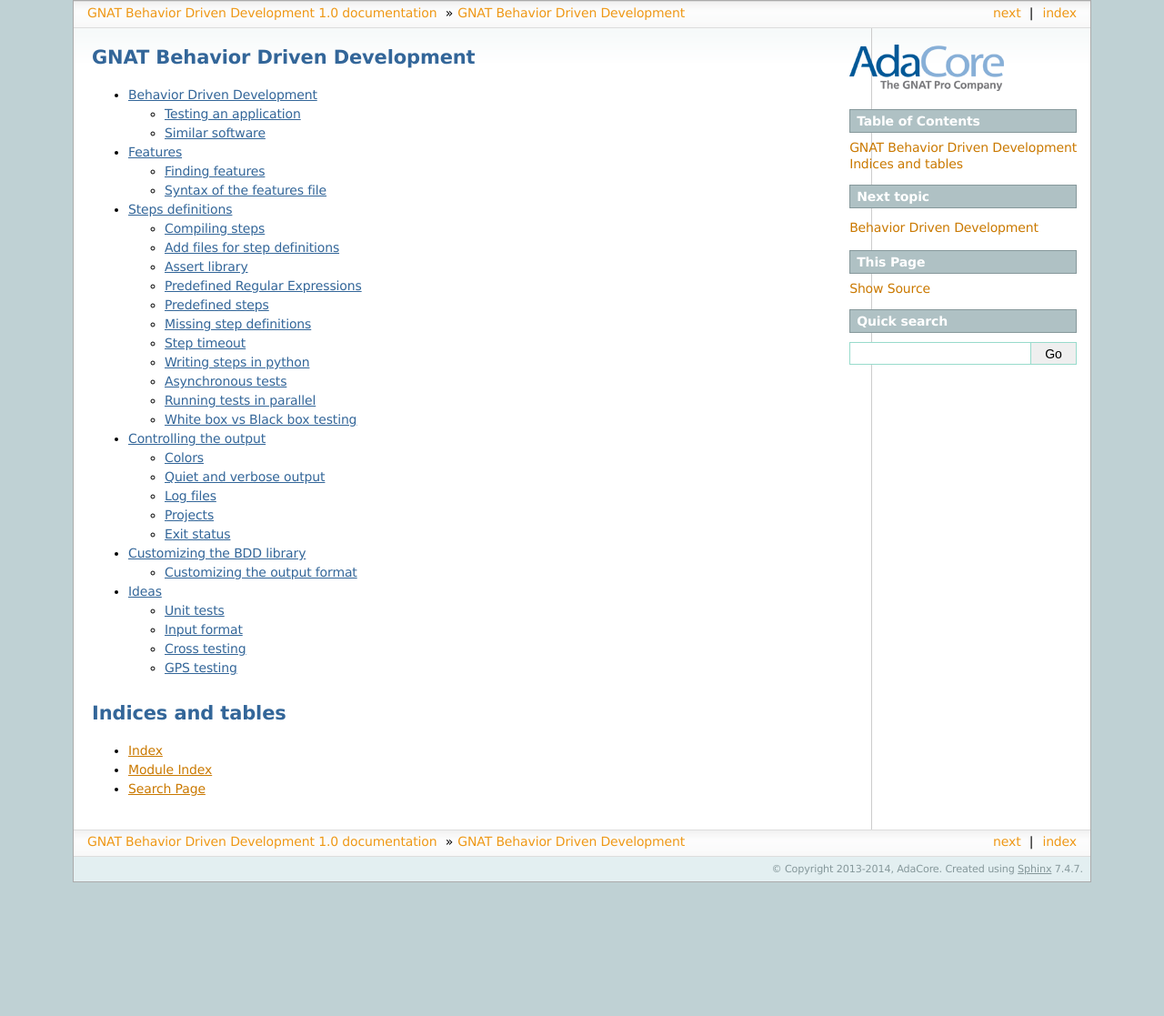
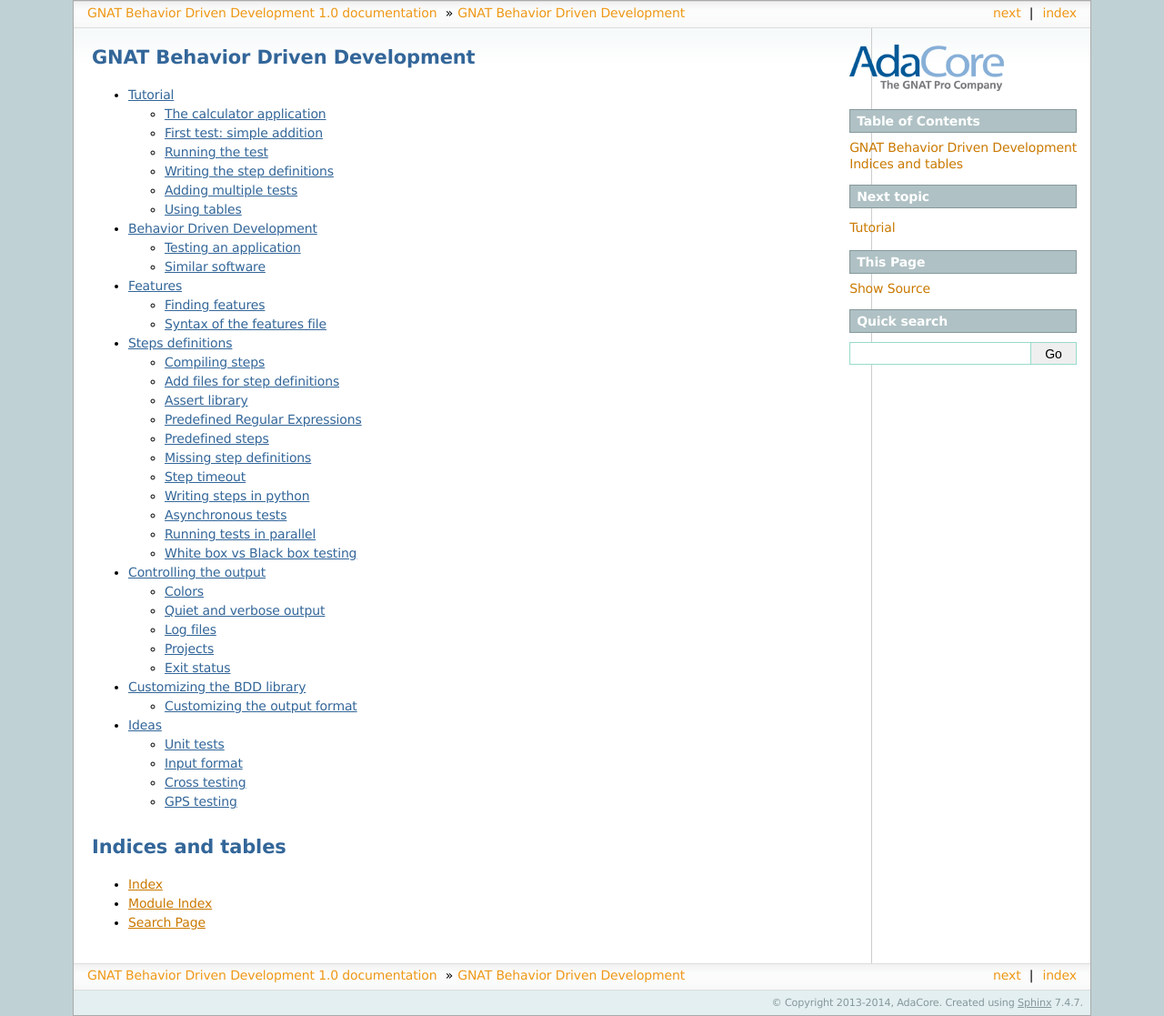
Before and after one commit to briot/gnatbdd, a Sphinx documentation site: the page built from docs/index.rst, in a window 1280 px wide. Shown: the whole page at 91% size. Built offline with Sphinx 7.4.7, drawn with Linux system fonts in a browser that asks for light colours; before the commit the page ends 970 px from its top, so only the background shows below that; some of the changed lines change nothing that is shown.

Commit message:
Add tutorial

```diff
--- a/docs/bdd.rst
+++ b/docs/bdd.rst
@@ -1,3 +1,5 @@
+.. _Behavior_Driven_Development:
+
 ***************************
 Behavior Driven Development
 ***************************
--- a/docs/index.rst
+++ b/docs/index.rst
@@ -9,6 +9,7 @@
 .. toctree::
    :maxdepth: 2
 
+   tutorial
    bdd
    features
    steps
--- /dev/null
+++ b/docs/tutorial.rst
@@ -0,0 +1,541 @@
+.. highlight:: ada
+
+********
+Tutorial
+********
+
+This manual starts with a hands-on tutorial, that demonstrates various
+aspect of gnatbdd.
+
+The purpose of this tool is to act as a high-level testing framework, where
+tests are described in such a way that they can be understood by the various
+parties involved in the development of an application.
+
+The calculator application
+==========================
+
+In theory, BDD (see :ref:`Behavior_Driven_Development`) development starts
+with writing the tests, and then modify the code until the test passes.
+However, in most cases you will be starting with an existing application, so
+this tutorial will follow that typical case.
+
+We will therefore assume we have implemented a very simple stack-based
+RPN calculator (where operands are pushed on the stack, and then the operation
+is applied to the top elements on the stack). Let's keep it very simple for now,
+and assume we have the following :file:`src/calculator.ads` spec file::
+
+    package Calculator is
+        procedure Reset;
+        --  Empty the stack
+
+        procedure Enter (Value : String);
+        --  Push a new operand on the stack (if Value is an integer) or
+        --  compute an operation (only "+" is supported for now)
+        --  The stack is limited to 5 entries.
+
+        function Peek return Integer;
+        --  Return the value at the top of the stack
+    end Calculator;
+
+It is not necessary to look at the body to test this application, so we will
+omit it in this documentation. It is available in the gnatbdd source package
+should you wish to reproduce and expand this example.
+
+We also need to compile this application. For this, we will use a GNAT
+project file, which also allows us to edit the application in GPS and use
+gprbuild to build. The project file :file:`calc.gpr` should contains::
+
+    project Calc is
+       for Source_Dirs use ("src");
+       for Object_Dir use "obj";
+    end Calc;
+
+First test: simple addition
+===========================
+
+..  highlight:: gherkin
+
+Let's now write our first test, checking that we can do a simple addition.
+Tests are written in text files with the :file:`.feature` extension (by
+default). They will generally be found in a subdirectory, so let's create
+the file :file:`features/first.feature`, with the following contents::
+
+   Feature: simple operations
+      A series of basic tests for simple operations
+
+      Scenario: simple addition
+         When I enter "1"
+         And I enter "2"
+         And I enter "+"
+         Then I should read 3
+
+Tests are called **Scenarios**, and they are grouped into **Features**. Each
+Feature is supposed to deal with one specific aspect of the application, but
+it might take several tests to fully test that feature. In the example above,
+we have added a simple textual description of the feature, which is similar to
+a high-level requirement for the feature.
+
+We have then written, in English, a number of **steps** to execute for this
+scenario.
+
+Running the test
+================
+
+We need two steps to run the test.
+
+The first step is to generate an executable, the **driver**, which includes
+(part of) your application's source code and part of the library provided
+with gnatbdd. We'll generate this executable with::
+
+    > gnatbdd -Pcalc.gpr
+
+The result of running this test are two new files in the object directory of your
+project (in our case these are :file:`obj/driver.adb` and :file:`obj/driver.gpr`).
+
+Let's then compile this driver::
+
+    > gprbuild -Pobj/driver.gpr
+
+This second step has generated the executable :file:`obj/driver`, which is in
+charge of parsing each of our features files and execute the corresponding
+scenarios.
+
+The two steps above need to be performed only when your application's code
+changes, or when the glue code (see below) changes. But you then use this
+same driver to run (or re-run) any number of features files.
+
+Let's do that now::
+
+    > ./obj/driver --color=no
+
+.. highlight:: gherkin
+
+The output will by default use colors, which we cannot easily reproduce in this
+manual. So we added the --color=no switch to explicitly disable colors, and so
+that the output you get is exactly the one we show below. Feel free to experiment
+without this switch to get colors (if your terminal supports them)::
+
+    U
+    Feature: simple operations
+      A series of basic tests for simple operations
+
+      Scenario: Simple addition   # first.feature#1:4
+        When I enter "1"          # [UNDEFINED] first.feature:5
+        And I enter "2"           # [UNDEFINED] first.feature:6
+        And I enter "+"           # [UNDEFINED] first.feature:7
+        Then I should read 3      # [UNDEFINED] first.feature:8
+
+
+    1 features
+    1 scenarios (1 undefined)
+    4 steps (4 undefined)
+    0m0.000s
+
+
+The first line indicates that the driver has executed one scenario, where
+it found undefined steps (i.e. it saw some text, but did not know how to
+execute the corresponding code -- not so surprising, we have done nothing
+so far). The rest of the output shows more details for the scenarios that
+failed (by default, the driver does not show the scenarios that passed).
+
+Writing the step definitions
+============================
+
+We now need to write a bit more code to match the English text that
+describes the steps with the actual code to execute.
+
+This is done through regular expressions associated with subprograms.
+These subprograms will be searched for in either the sources of your
+application (by using the project you passed in parameter to gnatbdd) or
+in any number of additional directories. For now, we will do the latter
+and create the step definitions outside of our standard project.
+
+.. highlight:: ada
+
+We thus create the following :file:`features/step_definitions/mysteps1.ads`::
+
+    package MySteps1 is
+
+        --  @when ^I enter "(.*)"$
+        procedure When_I_Enter (Value : String);
+
+        --  @then ^I should read (\d+)$
+        procedure Then_I_Should_Read (Result : Integer);
+    end MySteps1;
+
+The most important thing to notice is that this is standard Ada, which will be
+compiled through gprbuild as usual when we build the driver.
+
+The second thing to notice are the two special comments which contain regular
+expressions. They start with one of the keywords *@when*, *@given*, *@then*
+(and a few others), which can be used interchangeably. These keywords are
+followed by the actual regular expression. The full set of regular expressions
+from :file:`GNAT.Regpat` is supported, although in most cases you will mostly
+be using a lot of plain text including one or more parenthesis group. These
+parenthesis groups will be automatically passed as parameters to the procedure
+whose spec is just after this comment.
+
+For instance, when gnatbdd sees a step that starts with "I enter" and then
+some quoted text, it will call the subprogram `When_I_Enter` and pass it the
+text as parameter.
+
+The second example is slightly more interesting. The regular expression
+expects to find a number after "I should read". This number is read as text,
+but since our subprogram expects an `Integer`, gnatbdd will automatically
+convert it to an integer before calling `Then_I_Should_Read`.
+
+Let's write the body for these step definitions::
+
+    with BDD.Asserts;  use BDD.Asserts;
+    with Calculator;   use Calculator;
+    package body MySteps1 is
+
+       procedure When_I_Enter (Value : String) is
+       begin
+          Enter (Value);
+       end When_I_Enter;
+
+       procedure Then_I_Should_Read (Result : Integer) is
+       begin
+          Assert (Result, Peek);
+       end Then_I_Should_Read;
+    end My_Steps1;
+
+This is very simple code, which needs to use both our application's code
+(`Calculator`), and a part of the gnatbdd library which makes its easy to
+compare integers, strings and various other types. When the assertion fails,
+an error will be raised by the `Assert` procedure, and caught by the driver
+to report an error to the user.
+
+Remember we have put these step definitions in a directory that is not part
+of our :file:`calc.gpr` project. We will need to pass this directory to
+gnatbdd, which can either be done on the command line, or in general be done
+directly from the project file so that we do not have to repeat them every
+time we run gnatbdd. Let's modify :file:`calc.gpr` as such::
+
+   project Calc is
+      for Source_Dirs use ("src");
+      for Object_Dir use "obj";
+
+      package GnatBDD is
+         for Switches use ("--steps=features/step_definitions");
+      end GnatBDD;
+   end Calc;
+
+At this point, let's re-run gnatbdd and recompile the driver::
+
+   > gnatbdd -Pcalc
+   > gprbuild -Pobj/driver.gpr
+   > ./obj/driver --color=no
+
+
+.. highlight:: gherkin
+
+And when we rerun our tests, we get the much more satisfying::
+
+   .
+   1 features
+   1 scenarios (1 passed)
+   4 steps (4 passed)
+   0m0.000s
+
+
+Adding multiple tests
+=====================
+
+Let's imagine we want to add more tests that will perform essentially the
+same steps: enter the two operands on the stack, then enter the operation,
+and check the result. We could simply copy-paste the scenario as we have
+written it, but that would result in a very long features files.
+
+Instead, we will use another feature, namely **Scenario Outlines**. Basically,
+we will write a generic version of the test, and then a number of examples on
+which we want to apply this generic. Here is the code we will now add to our
+:file:`features/first.feature` file::
+
+   Scenario Outline: testing operators
+      When I enter "<first>"
+      And I enter "<second>"
+      And I enter "<operation>"
+      Then I should read <result>
+      Examples:
+         | first  | second | operation | result |
+         |  10    |  20    |   +       | 30     |
+         |  20    |  10    |   -       | 10     |
+         |  10    |  20    |   +       | 40     |
+
+Each of the names between brackets will be substituted with the value in
+the corresponding column of the table. Each row will result in one execution
+of the outline. Since there are no new steps defined, and the application code
+has not changed, we do not even need to rebuild the driver. We can directly
+run the test, and get the following output::
+
+    .F
+    Feature: simple operations
+      A series of basic tests for simple operations
+
+      Scenario Outline: testing operators# first.feature#2:10
+        When I enter "10"           # [OK] first.feature:11
+        And I enter "20"            # [OK] first.feature:12
+        And I enter "+"             # [OK] first.feature:13
+        Then I should read 30       # [OK] first.feature:14
+
+        When I enter "20"           # [OK] first.feature:11
+        And I enter "10"            # [OK] first.feature:12
+        And I enter "-"             # [FAILED] first.feature:13
+          Exception name: PROGRAM_ERROR
+          Message: Unknown operation: -
+          Call stack traceback locations:
+          0x10a80ccb3 ...
+          at BDD.Asserts_Generic.From_Exception::bdd-asserts_generic.adb:139
+        Then I should read 10       # [SKIPPED] first.feature:14
+
+        When I enter "10"           # [OK] first.feature:11
+        And I enter "20"            # [FAILED] first.feature:12
+          Exception name: CONSTRAINT_ERROR
+          Message: Calculator stack overflow
+          Call stack traceback locations:
+          0x10a80c919 ...
+          at BDD.Asserts_Generic.From_Exception::bdd-asserts_generic.adb:139
+        And I enter "+"             # [SKIPPED] first.feature:13
+        Then I should read 40       # [SKIPPED] first.feature:14
+
+
+    1 features
+    2 scenarios (1 passed, 1 failed)
+    16 steps (11 passed, 2 failed, 3 skipped)
+    0m0.002s
+
+
+The first line shows that 2 scenarios were executed, the first one
+passed, the second one failed.
+
+Hum, not quite clean, why do we have failures ?
+
+* The first example line passed, since 10+20 is indeed equal to 30.
+
+* The second line failed with an unexpected exception. That exception was
+  properly caught by gnatbdd, which displays some details. If we look
+  back at our :file:`src/calculator.ads` spec, we will see that in fact
+  the only supported operation is "+", so "-" raises an exception.
+  At this point, the stack of the calculator contains the result of the
+  first scenario, the result of the first example, and the two operands
+  we intended to use for "-".
+
+* So when the third example runs, it pushes 10 on the stack (which now
+  has five elements), and tries to push 20, but the stack overflows and
+  we get another internal exception.
+
+What we forgot to do here is to reset the calculator between each scenario
+and each example. For this, we will introduce a new step definition for
+"Given an empty calculator". We could add it to the first scenario, as
+well as to the scenario outline. But then we'll have to remember to write
+it for each scenario we might add to this features file. Instead, we will
+define a **Background** block, which basically is a set of steps run before
+each scenario and each example. Let's edit :file:`features/first.feature`
+and add the following before the first scenario::
+
+   Background:
+      Given an empty calculator
+
+We could generate, build and run our driver again, but we know this step is
+undefined, so all scenarios will be marked as undefined.
+
+.. highlight:: ada
+
+It happens that we already have a subprogram that would be appropriate to
+implement this step. This is `Calculator.Reset`. It is just missing the
+regular expression, so we will edit the file and add it::
+
+   package Calculator is
+
+      -- @given ^an empty calculator$
+      procedure Reset;
+
+      ...
+   end Calculator;
+
+
+.. highlight:: gherkin
+
+This time, the step is defined in the application sources, but as we
+mentioned before these are already automatically parsed by gnatbdd, so
+we can now generate, build and run::
+
+   > gnatbdd -Pcalc
+   > gprbuild -Pobj/driver.gpr
+   > ./obj/driver --color=no
+
+and now we get::
+
+   ..F
+   Feature: simple operations
+     A series of basic tests for simple operations
+
+     Scenario Outline: testing operators# first.feature#2:13
+       When I enter "10"           # [OK] first.feature:14
+       And I enter "20"            # [OK] first.feature:15
+       And I enter "+"             # [OK] first.feature:16
+       Then I should read 30       # [OK] first.feature:17
+
+       When I enter "20"           # [OK] first.feature:14
+       And I enter "10"            # [OK] first.feature:15
+       And I enter "-"             # [FAILED] first.feature:16
+         Exception name: PROGRAM_ERROR
+         Message: Unknown operation: -
+         Call stack traceback locations:
+         0x10e254cb3 ...
+         at BDD.Asserts_Generic.From_Exception::bdd-asserts_generic.adb:139
+       Then I should read 10       # [SKIPPED] first.feature:17
+
+       When I enter "10"           # [OK] first.feature:14
+       And I enter "20"            # [OK] first.feature:15
+       And I enter "+"             # [OK] first.feature:16
+       Then I should read 40       # [FAILED] first.feature:17
+          40 /=  30
+         at MySteps1.Then_I_Should_Read::mysteps1.adb:14
+
+
+   1 features
+   2 scenarios (1 passed, 1 failed)
+   17 steps (14 passed, 2 failed, 1 skipped)
+   0m0.002s
+
+
+The last exception is gone, and we now get an error (yes, 10+20 is not 40).
+Notice how the call to `Assert` lists both the expected and actual values,
+which is often enough to understand the error without entering the debugger.
+
+We can fix the features file to expect 30 instead of 40.
+
+At the same time, we implement support for "-" in our calculator, since this
+is now needed to pass our tests. This is the traditional BDD approach: write
+the test first, then write the code.
+
+
+Using tables
+============
+
+We add an issue previously with the contents of the stack. Let's add a new
+test that will check this content.
+
+The idea is to enter a number of values on the stack (we already have a
+step definition for this), and then compare the stack with an expected
+output. To describe this expected output, we will make use of another
+aspect of the features language, the **tables**. We have already seen
+an instance of such a table when we defined a scenario outline before,
+although that was in a slightly different context.
+
+.. highlight:: gherkin
+
+Let's add the test to :file:`features/first.feature`::
+
+   Scenario: Checking stack contents
+      When I enter "10"
+      And  I enter "20"
+      And  I enter "30"
+      And  I enter "40"
+      Then the stack should contain
+         | value |
+         | 10    |
+         | 20    |
+         | 31    |
+         | 40    |
+
+
+.. highlight:: ada
+
+And, as usual, we need to provide the step definition. Let's add it
+to :file:`features/step_definitions/mysteps.ads`, although it could of course
+be in any other source file::
+
+   with BDD.Tables;    use BDD.Tables;
+   package MySteps1 is
+
+      --  @then ^the stack should contain$
+      procedure Then_The_Stack_Should_Contain (Expected : BDD.Tables.Table);
+
+   end MySteps1;
+
+There are a few differences with our previous step definitions. Since the table
+is given on a different line, it should not be part of the regular expression.
+But we still want to indicate in the parameters of the subprogram that a table
+is expected. That should be the last parameter, and its type should be exactly
+`BDD.Tables.Table` (this is a textual comparison, no cross-reference from the
+compiler). With this, gnatbdd will automatically recognize that a table is part
+of the step and will be passed to the subprogram.
+
+Let's look at the implementation::
+
+   package body MySteps1 is
+
+      procedure Then_The_Stack_Should_Contain (Expected : Table) is
+         Actual : Table := Create;
+         Stack  : constant Integer_Array := Peek_Stack;
+      begin
+         for S in Stack'Range loop
+            Actual.Put (Column => 1, Row => S, Value => Stack (S)'Img);
+         end loop;
+
+         Assert (Expected => Expected, Actual => Actual);
+      end Then_The_Stack_Should_Contain;
+
+   end MySteps1;
+
+Here we build another table from the actual contents of the stack, and do a
+diff between the two tables. We'll see when we run the test that gnatbdd is
+able to nicely display diffs in table, using colors when possible, so that it
+is easy to see at a glance where any error is.
+
+In the best BDD tradition, we have now implemented a test before we even had
+the code for it in our calculator, so now we need to improve our calculator
+until the test passes. Here goes the change in :file:`src/calculator.ads`,
+with a corresponding body (not shown here)::
+
+   package Calculator is
+       ...
+
+       type Integer_Array is array (Natural range <>) of Integer;
+       function Peek_Stack return Integer_Array;
+
+   end Calculator;
+
+With these various additions, we can now run our test as usual::
+
+   > gnatbdd -Pcalc
+   > gprbuild -Pobj/driver.gpr
+   > ./obj/driver --color=no
+
+
+.. highlight:: gherkin
+
+::
+
+   ...F
+   Feature: A first feature
+     This is not very useful, we are just testing that we can execute basic
+     calculator tests.
+
+     Scenario: Checking stack contents   # first.feature#3:25
+       When I enter "10"                 # [OK] first.feature:26
+       And  I enter "20"                 # [OK] first.feature:27
+       And  I enter "30"                 # [OK] first.feature:28
+       And  I enter "40"                 # [OK] first.feature:29
+       Then the stack should contain     # [FAILED] first.feature:30
+         | 10       |
+         | 20       |
+         | 30 /= 31 |
+         | 40       |
+
+
+   1 features
+   3 scenarios (2 passed, 1 failed)
+   22 steps (21 passed, 1 failed)
+   0m0.003s
+
+
+The test is obviously wrong, so let's fix the test, rerun, and all is clean !
+
+This concludes this small tutorial. The rest of this document will go into
+further details for each of the steps we have seen here, as well as quite a few
+additional capabilities in gnatbdd.
```
Also changed, not shown: 1 other file.
